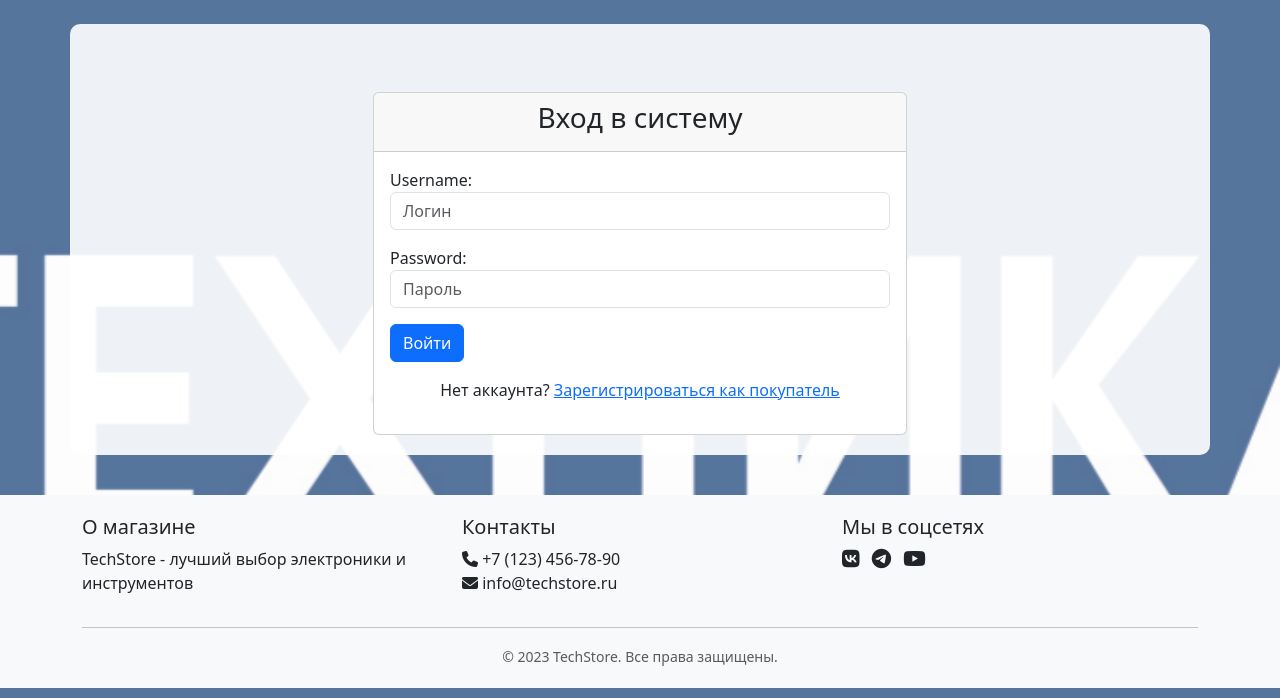
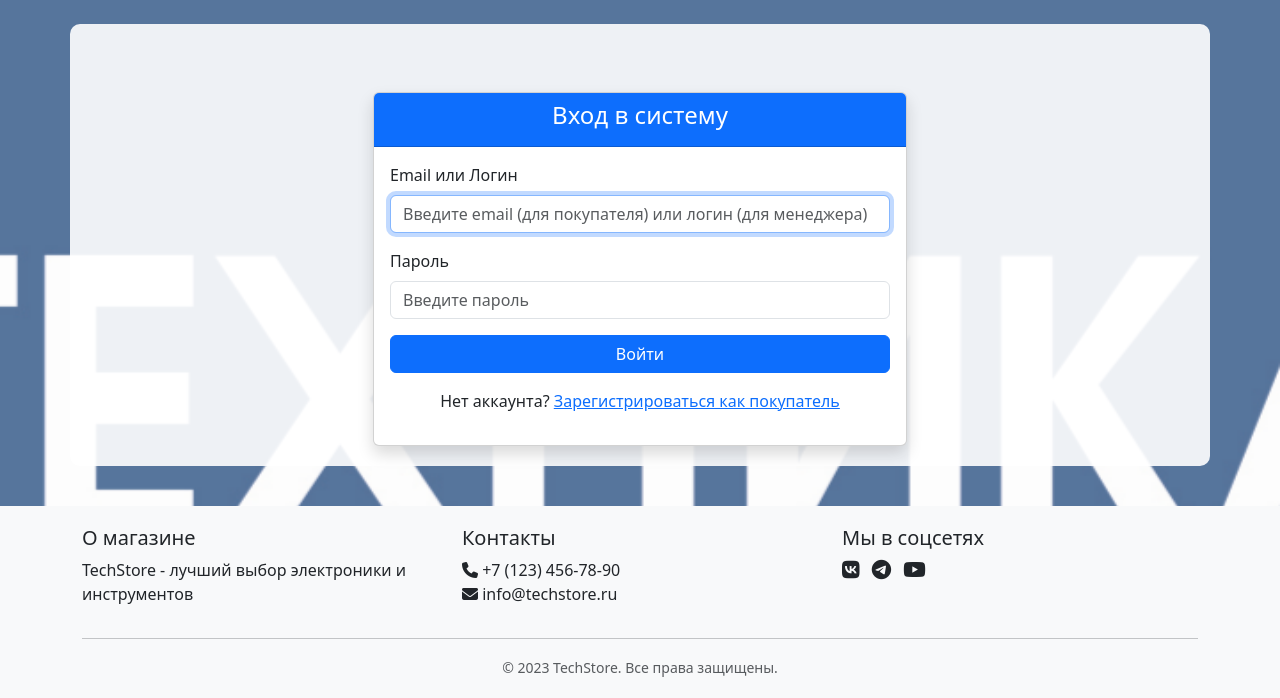
Before and after one commit to NikolayChegivarov/TechnologyStore, a Django app: template store_app/templates/auth/login.html in a window 1280 px wide. Shown: the part 56-754 px from the top of the page. Run offline with Django 5.2, Linux system fonts and the light colour scheme; the template is opened without the code that fills it: values that come from a table or form of the project are taken from there, others are empty; the visitor is signed in with stand-in values (Sample User, id 1); parts of the project's set-up code (start-up, migrations or seed data) failed here and were passed over.

Commit message:
авторизация покуматель-почта, менеджер-username

```diff
--- a/store_app/templates/auth/login.html
+++ b/store_app/templates/auth/login.html
@@ -4,17 +4,56 @@
 <div class="container mt-5">
     <div class="row justify-content-center">
         <div class="col-md-6">
-            <div class="card">
-                <div class="card-header">
-                    <h3 class="text-center">Вход в систему</h3>
+            <div class="card shadow">
+                <div class="card-header bg-primary text-white text-center">
+                    <h4>Вход в систему</h4>
                 </div>
                 <div class="card-body">
+
+                    <!-- Сообщения об ошибках -->
+                    {% if form.non_field_errors %}
+                        <div class="alert alert-danger">
+                            {{ form.non_field_errors }}
+                        </div>
+                    {% endif %}
+
                     <form method="post">
                         {% csrf_token %}
-                        {{ form.as_p }}
-                        <button type="submit" class="btn btn-primary btn-block">Войти</button>
+
+                        <div class="mb-3">
+                            <label for="id_username" class="form-label">Email или Логин</label>
+                            <input type="text" name="username" id="id_username"
+                                   class="form-control {% if form.username.errors %}is-invalid{% endif %}"
+                                   placeholder="Введите email (для покупателя) или логин (для менеджера)"
+                                   autofocus required>
+
+                            {% if form.username.errors %}
+                                <div class="invalid-feedback">
+                                    {{ form.username.errors.0 }}
+                                </div>
+                            {% endif %}
+                        </div>
+
+                        <div class="mb-3">
+                            <label for="id_password" class="form-label">Пароль</label>
+                            <input type="password" name="password" id="id_password"
+                                   class="form-control {% if form.password.errors %}is-invalid{% endif %}"
+                                   placeholder="Введите пароль"
+                                   required>
+
+                            {% if form.password.errors %}
+                                <div class="invalid-feedback">
+                                    {{ form.password.errors.0 }}
+                                </div>
+                            {% endif %}
+                        </div>
+
+                        <div class="d-grid">
+                            <button type="submit" class="btn btn-primary">Войти</button>
+                        </div>
                     </form>
-                    <div class="mt-3 text-center">
+
+                    <div class="text-center mt-3">
                         <p>Нет аккаунта? <a href="{% url 'signup' %}">Зарегистрироваться как покупатель</a></p>
                     </div>
                 </div>
--- a/store_app/views/auth_views.py
+++ b/store_app/views/auth_views.py
@@ -67,4 +67,4 @@ def login_view(request):
     else:
         form = LoginForm()
 
-    return render(request, 'login.html', {'form': form})
+    return render(request, 'auth/login.html', {'form': form})
--- a/store_project/settings.py
+++ b/store_project/settings.py
@@ -148,3 +148,7 @@ DEFAULT_AUTO_FIELD = 'django.db.models.BigAutoField'
 # Указывает Django использовать кастомную модель пользователя вместо стандартной
 # Необходимо для расширения функционала пользователей (добавление ролей и связей)
 AUTH_USER_MODEL = 'store_app.User'
+
+AUTHENTICATION_BACKENDS = [
+    'store_app.auth_backends.RoleBasedAuthBackend',
+]
```
Also changed, not shown: store_app/auth_backends.py (added, +27 -0 lines), store_app/templates/home.html (+1 -6 lines).
